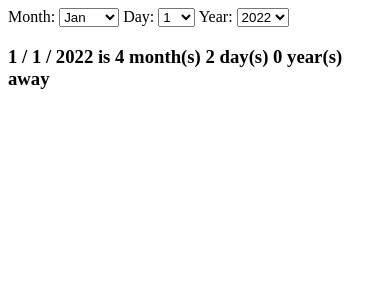
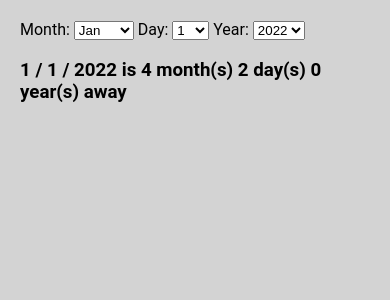
Before and after one commit to RyanGatchel/Date, a PHP site: page / in a window 390 px wide. Shown: the top 300 px of the page. Run offline with PHP 8.4, Linux system fonts and the light colour scheme.

Commit message:
added simple style for responsive-ness

```diff
--- /dev/null
+++ b/public/css/main.css
@@ -0,0 +1,7 @@
+body{
+    background-color:lightgray;
+    max-width:500px;
+    padding:20px 20px 20px 20px;
+    margin:auto;
+    font-family: 'Roboto', sans-serif;
+}
--- a/public/index.php
+++ b/public/index.php
@@ -10,11 +10,14 @@
         <title></title>
         <meta name="description" content="">
         <meta name="viewport" content="width=device-width, initial-scale=1">
-        <link rel="stylesheet" href="">
+        <link rel="preconnect" href="https://fonts.googleapis.com">
+        <link rel="preconnect" href="https://fonts.gstatic.com" crossorigin>
+        <link href="https://fonts.googleapis.com/css2?family=VT323&display=swap" rel="stylesheet">
+        <link rel="stylesheet" href="css/main.css">
     </head>
     <body>
             <label for="month">Month:</label>
-            <select id="month_input" name="month" onchange="updateMonth()">
+            <select clas="input_field" id="month_input" name="month" onchange="updateMonth()">
                 <option value="1">Jan</option>
                 <option value="2">Feb</option>
                 <option value="3">March</option>
@@ -30,7 +33,7 @@
             </select>
 
             <label for="day">Day:</label>
-            <select id="day_input" name="day" onchange="updateDay()">
+            <select clas="input_field" id="day_input" name="day" onchange="updateDay()">
                 <option value="1">1</option>
                 <option value="2">2</option>
                 <option value="3">3</option>
@@ -65,7 +68,7 @@
             </select>
 
             <label for="year">Year:</label>
-            <select id="year_input" name="year" onchange="updateYear()">
+            <select clas="input_field" id="year_input" name="year" onchange="updateYear()">
                 <option value="2022">2022</option>
                 <option value="2023">2023</option>
                 <option value="2024">2024</option>
@@ -141,16 +144,34 @@
 
             function updateMonth() {
                 localStorage.setItem('Month', month)
-                var test_month = localStorage.getItem('Month')
-
-
+                var test_month = localStorage.getItem('Month') // Local storage variable
 
                 var new_month = document.getElementById('month_input'); // getting input
                 var month_value = new_month.options[new_month.selectedIndex].value; // getting input
 
+                // Test Code
+                // var current_month = month;
+
+                // var month_until = month_value - month;
+                // var future_month = +month_value + +3;
+                // document.getElementById('month').innerHTML = test_month;
+
+                // if (month_value = current_month) {
+                //     if (month_until >= 0) {
+                //         document.getElementById('months_future').innerHTML = month_until;
+                //     } else {
+                //         document.getElementById('months_future').innerHTML = future_month;
+                //     }
+                // }
+
+
+                // Test Code
+
                 document.getElementById('month').innerHTML = month_value;
+
                 var month_until = month_value - month;
                 var future_month = +month_value + +3;
+
                 if (month_until >= 0) {
                     console.log(month_until)
                     document.getElementById('months_future').innerHTML = month_until;
@@ -167,10 +188,8 @@
                 var day_until = day_value - day;
                 var future_day = +day_value + 1;
                 if (day_until >= 0) {
-                    console.log(day_until)
                     document.getElementById('days_future').innerHTML = day_until;
                 } else {
-                    console.log(future_day)
                     document.getElementById('days_future').innerHTML = future_day;
                 }
             }
@@ -181,7 +200,6 @@
                 document.getElementById('year').innerHTML =year_value;
                 var year_until = year_value - year;
                 if (year_until >= 0) {
-                    console.log(year_until)
                     document.getElementById('years_future').innerHTML = year_until;
                 }
             }
```
